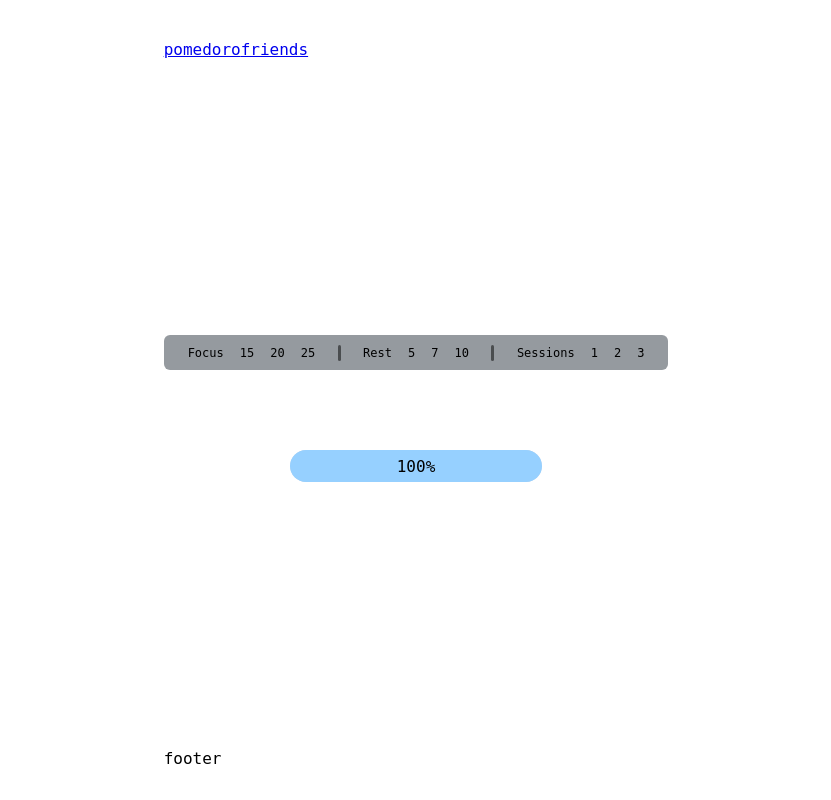
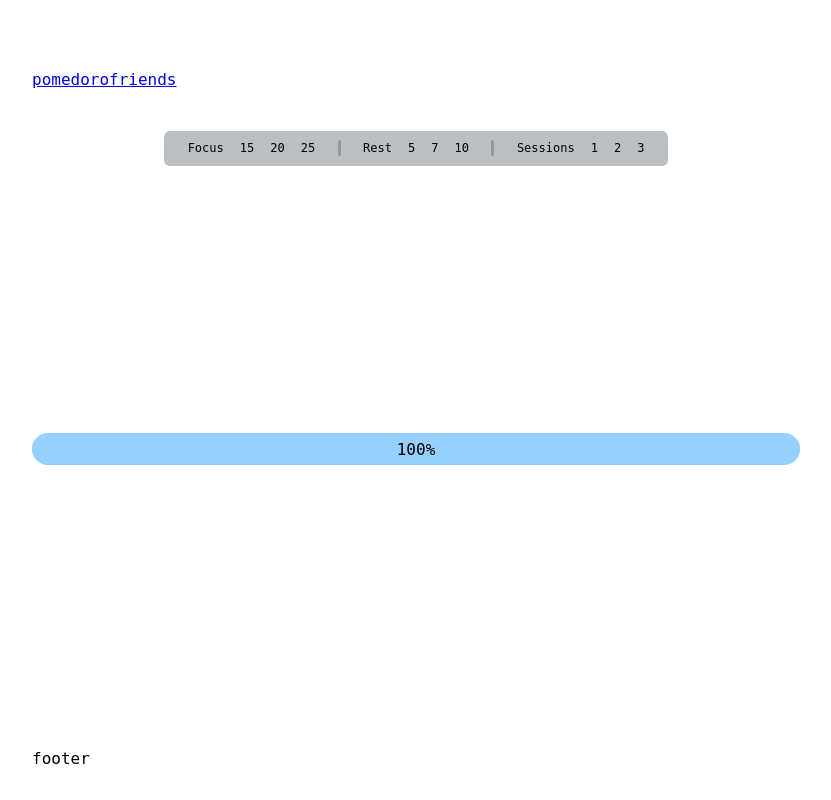
Before and after one commit to tongshengw/pomodoro, a Flask app: page / in a window 1280 px wide. Shown: the whole page, without its empty margins (224-1055 px from the left). Run offline with Flask 3, Linux system fonts and the light colour scheme; some web fonts are replaced.

Commit message:
layout changes

```diff
--- a/static/styles.css
+++ b/static/styles.css
@@ -3,20 +3,22 @@
 :root {
     --cg1: #DCDEE6;
     --cg2: #96d0ff;
-    --cg3: #959a9f;
+    --cg3: #babfc4;
     --cg4:#000000;
   }
 
 .progressbar-container{
     background-color: var(--cg1);
-    width: 50%;
+    width: 60vw;
+    min-width: 100%;
     margin: auto;
     /* position: absolute; */
-    top: 50%;
-    left: 50%;
+    /* top: 50%; */
+    /* left: 50%; */
     /* transform: translate(-50%, -100%); */
     height: 2em;
     border-radius: 1em;
+    position: relative;
 }
 
 .progressbar{
@@ -37,12 +39,12 @@
     font-size: .75rem;
     gap: .5rem;
     grid-auto-flow: column;
-    height: -moz-max-content;
     height: max-content;
     width: 100%;
     /* transition: opacity .125s; */
     justify-content: space-around;
     margin-bottom: 1rem;
+    align-self: start;
 }
 
 .option{
@@ -67,10 +69,13 @@ header{
     box-sizing: border-box;
     grid-template-columns: auto 1fr;
     line-height: 2.3rem;
+    margin-top: 30px;
 }
 
 main{
+    display: grid;
     box-sizing: border-box;
+    height:100%;
 }
 
 .container{
@@ -114,7 +119,7 @@ main{
     border-radius: .5rem;
     background-color:#000000;
     margin: .5rem 0;
-    opacity: 0.5;
+    opacity: 0.2;
 }
 
 .last-element{
@@ -136,3 +141,7 @@ main{
     grid-template-rows: auto 1fr auto;
     width: 100%;
 } */
+
+.main-content{
+
+}
--- a/templates/home.html
+++ b/templates/home.html
@@ -4,6 +4,7 @@
 
 {%block body%}
 <main>
+
     <div class="options-bar">
         <div class="row">
 
@@ -53,13 +54,16 @@
         </div>
     </div>
 
-    <div style="height: 4rem;"></div>
+    <!-- <div style="height: 4rem;"></div> -->
 
-    <div class="progressbar-container">
-        <div class="progressbar">
-            <span id="percentage">0%</span>
+    <div class="main-content">
+        <div class="progressbar-container">
+            <div class="progressbar">
+                <span id="percentage">0%</span>
+            </div>
         </div>
     </div>
+
 </main>
 
 
```
